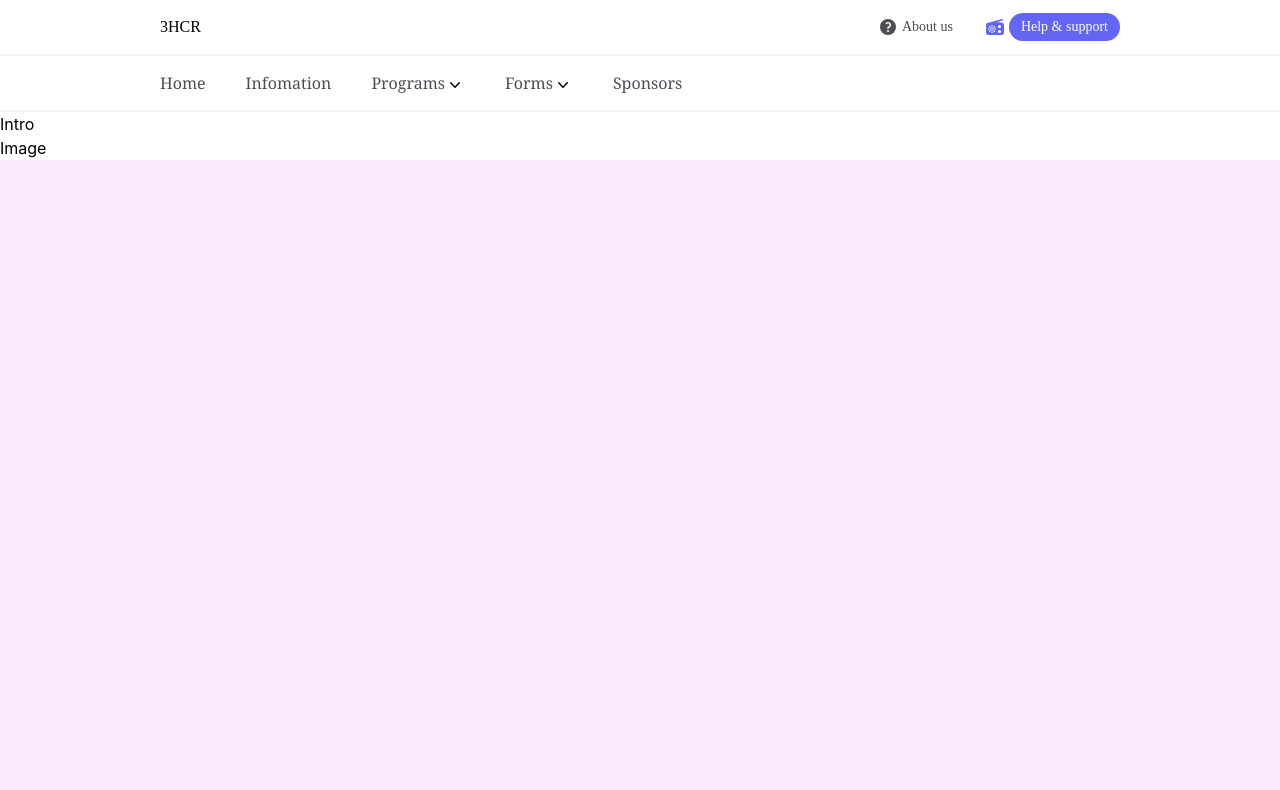
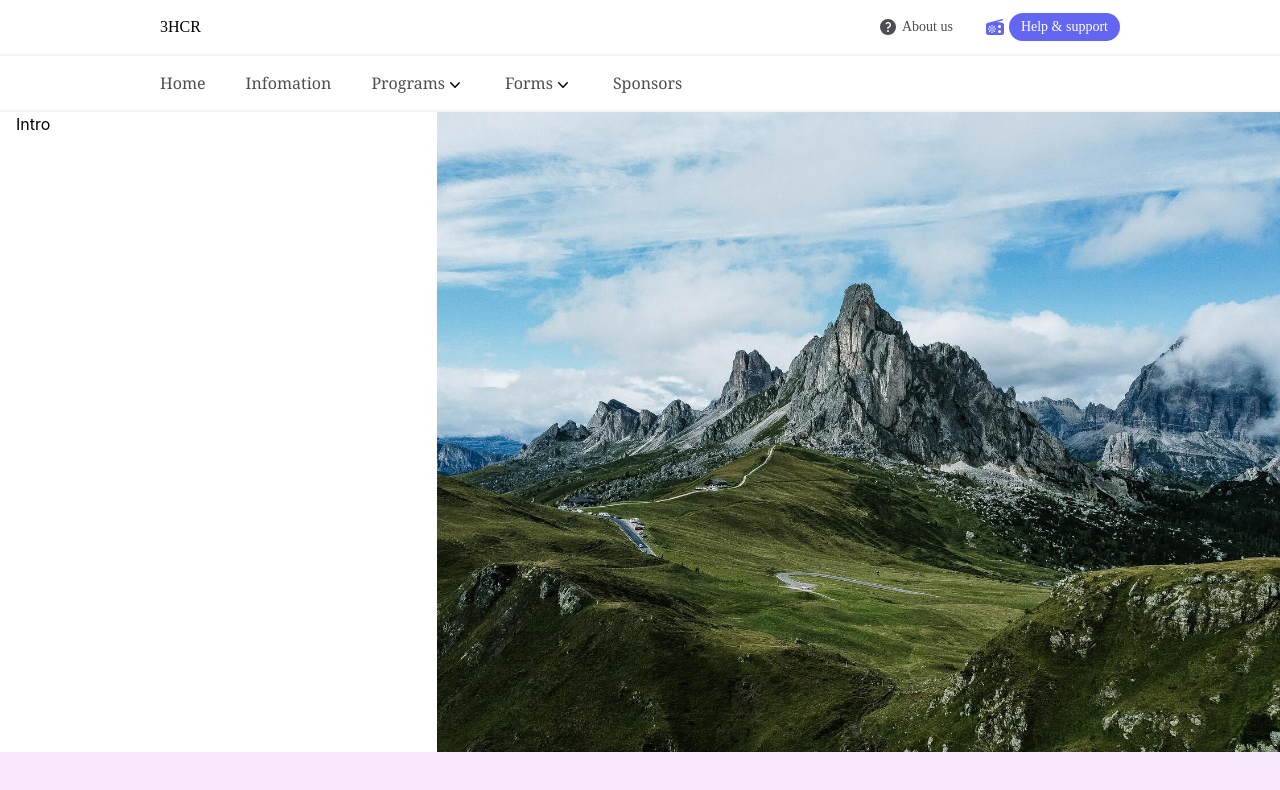
Before and after one commit to partyVic/3hrc, a React (Create React App) app in the folder client/: page / in a window 1280 px wide. Shown: the top 790 px of the page. Built offline with nearby package versions, Linux system fonts and the light colour scheme.

Commit message:
Working on body intro

```diff
--- /dev/null
+++ b/client/src/components/introduction/Introduction.js
@@ -0,0 +1,31 @@
+import React from 'react'
+import introImg from '../../assets/images/body_Intro.jpg'
+
+const Introduction = () => {
+    return (
+        <div className='
+        md:flex
+        w-full h-full
+        '>
+            <div className='
+            md:w-1/3 md:h-full
+            ml-4 h-1/5
+            '>
+                Intro
+            </div>
+            <div className='
+            md:w-2/3 md:h-full
+            h-4/5
+            '>
+                <img
+                    className='
+                    object-cover h-full w-full
+                    '
+                    src={introImg}
+                    alt="Introduction" />
+            </div>
+        </div>
+    )
+}
+
+export default Introduction
--- a/client/src/components/navIcon/NavIcon.js
+++ b/client/src/components/navIcon/NavIcon.js
@@ -20,7 +20,7 @@ const NavIcon = () => {
   useOutSideClick(ref, handleModalClose)
 
   return (
-    <div className='flex justify-between items-center bg-black' ref={ref}>
+    <div className='flex justify-between items-center bg-[#31313d]' ref={ref}>
       <span className='ml-4 text-white'>3HCR</span>
       <div
         className='mr-4 my-2 cursor-pointer'
--- a/client/src/screens/HomeScreen.js
+++ b/client/src/screens/HomeScreen.js
@@ -1,14 +1,14 @@
 import React from 'react'
+import Introduction from '../components/introduction/Introduction'
 
 const HomeScreen = () => {
   return (
     <div>
       <div className='
-
-      '
-      >
-        <div>Intro</div>
-        <div>Image</div>
+      md:h-[40rem]
+      h-[32rem]
+      '>
+        <Introduction />
       </div>
       <div className='h-96 bg-fuchsia-100'></div>
       <div className='h-96 bg-fuchsia-100'></div>
```
Also changed, not shown: client/src/assets/images/body_Intro.jpg (renamed from client/assets/body_Intro.jpg).
